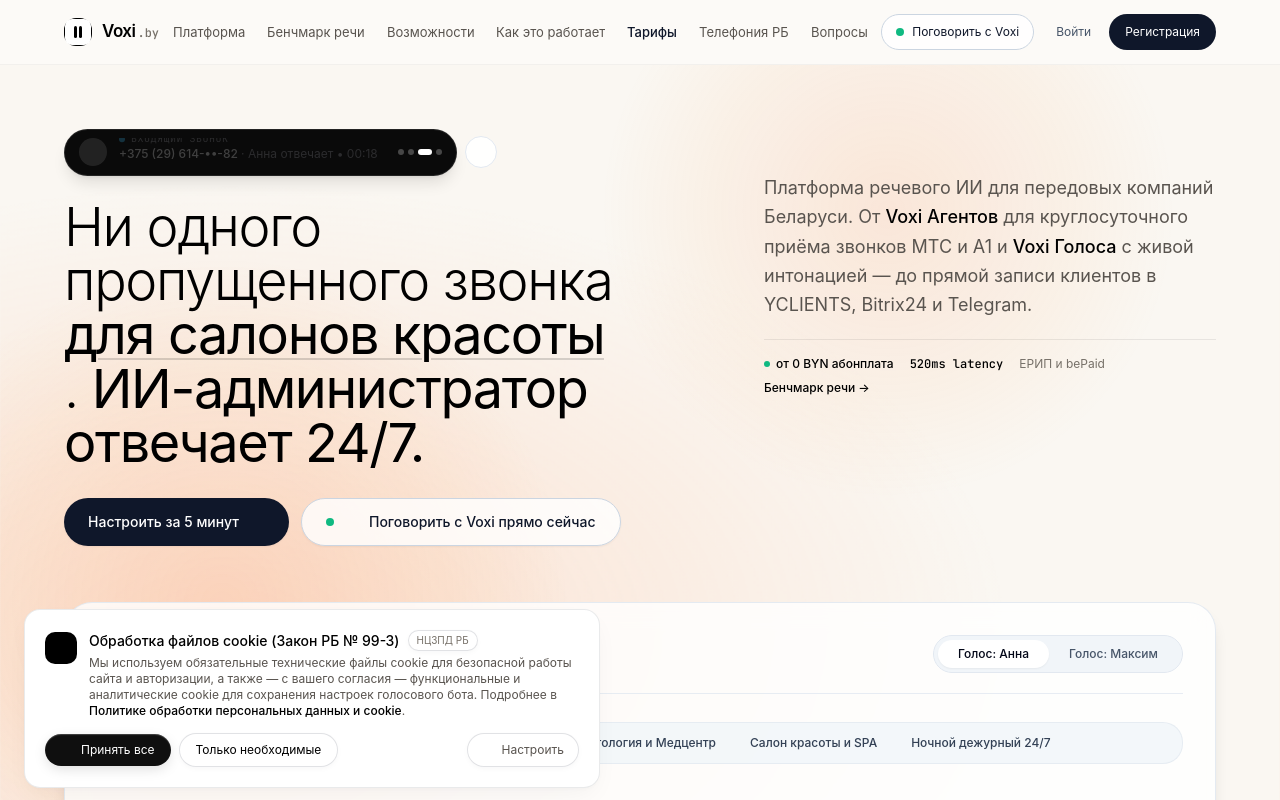
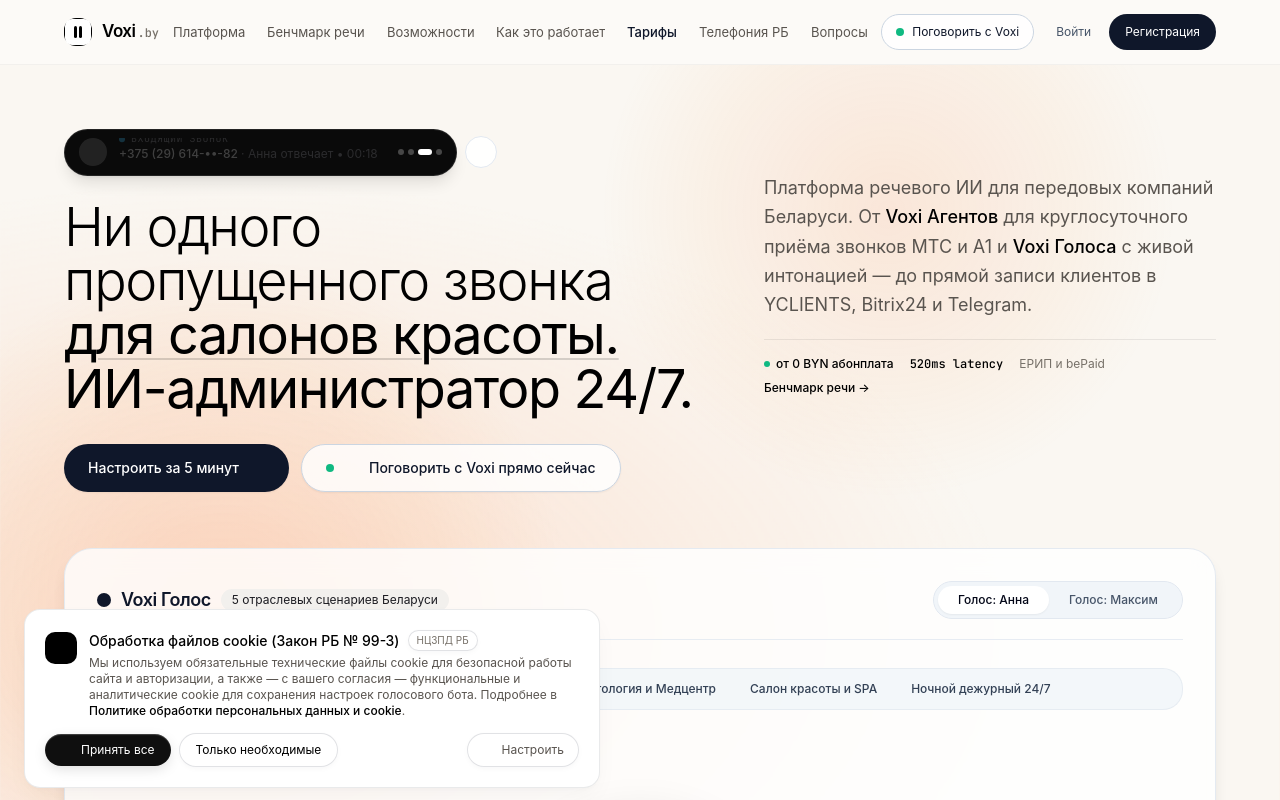
Before and after one commit to d31427660-del/BelVoissAI, a React (Vite) app: page / in a window 1280 px wide. Shown: the top 800 px of the page. Built offline with nearby package versions, Linux system fonts and the light colour scheme; some icons are missing.

Commit message:
fix(motion): stabilize Hero WordRoll line height and prevent clipping

```diff
--- a/src/components/landing/Hero.tsx
+++ b/src/components/landing/Hero.tsx
@@ -319,15 +319,21 @@ export const Hero: React.FC<HeroProps> = ({
           <div className="lg:col-span-7 space-y-6">
             <MorphIsland />
 
-            <h1 className="text-4xl sm:text-5xl lg:text-[54px] text-black tracking-[-0.025em] leading-[1.08] font-light">
+            <h1 className="text-4xl sm:text-5xl lg:text-[54px] text-black tracking-[-0.025em] leading-[1.1] font-light">
               Ни одного пропущенного звонка{' '}
-              <WordRoll
-                words={['для стоматологий', 'для СТО', 'для салонов красоты', 'для автошкол']}
-                className="font-normal text-black underline decoration-black/15 decoration-2 underline-offset-4"
-              />
-              .{' '}
-              <span className="font-normal text-black">
-                ИИ-администратор отвечает 24/7.
+              <span className="block">
+                <WordRoll
+                  words={[
+                    'для стоматологий.',
+                    'для СТО и сервисов.',
+                    'для салонов красоты.',
+                    'для автошкол.',
+                  ]}
+                  className="font-normal text-black underline decoration-black/15 decoration-2 underline-offset-4"
+                />
+              </span>
+              <span className="block font-normal text-black">
+                ИИ-администратор 24/7.
               </span>
             </h1>
 
--- a/src/components/motion/WordRoll.tsx
+++ b/src/components/motion/WordRoll.tsx
@@ -1,7 +1,6 @@
 import React, { useState, useEffect } from 'react';
 import { motion, AnimatePresence, useReducedMotion } from 'framer-motion';
 import { cn } from '@/lib/utils';
-import { MOTION_SPRINGS } from './springs';
 
 interface WordRollProps {
   words: string[];
@@ -12,9 +11,9 @@ interface WordRollProps {
 
 /**
  * DesignBookmark Motion — "Word roll"
- * Rotates words vertically with smooth spring roll & width transition,
- * keeping layout stable. Respects `prefers-reduced-motion` (static first word)
- * and pauses automatically on hover/focus (WCAG 2.2.2).
+ * Rotates phrases vertically inside a clipped, fixed-line-height container
+ * with zero vertical layout shift and no descender clipping.
+ * Respects `prefers-reduced-motion` (static first phrase) and pauses on hover.
  */
 export const WordRoll: React.FC<WordRollProps> = ({
   words,
@@ -44,17 +43,17 @@ export const WordRoll: React.FC<WordRollProps> = ({
       onMouseEnter={() => setIsPaused(true)}
       onMouseLeave={() => setIsPaused(false)}
       className={cn(
-        'inline-flex relative overflow-hidden align-bottom',
+        'inline-flex relative overflow-hidden align-bottom py-[0.08em] -my-[0.08em]',
         className
       )}
     >
-      <AnimatePresence mode="popLayout" initial={false}>
+      <AnimatePresence mode="wait" initial={false}>
         <motion.span
           key={current}
-          initial={{ y: '100%', opacity: 0 }}
+          initial={{ y: '105%', opacity: 0 }}
           animate={{ y: '0%', opacity: 1 }}
-          exit={{ y: '-100%', opacity: 0 }}
-          transition={MOTION_SPRINGS.roll}
+          exit={{ y: '-105%', opacity: 0 }}
+          transition={{ duration: 0.28, ease: [0.22, 1, 0.36, 1] }}
           className="inline-block whitespace-nowrap will-change-transform"
         >
           {current}
```
Also changed, not shown: 20 other files (tests, documents, lock files or other folders).
